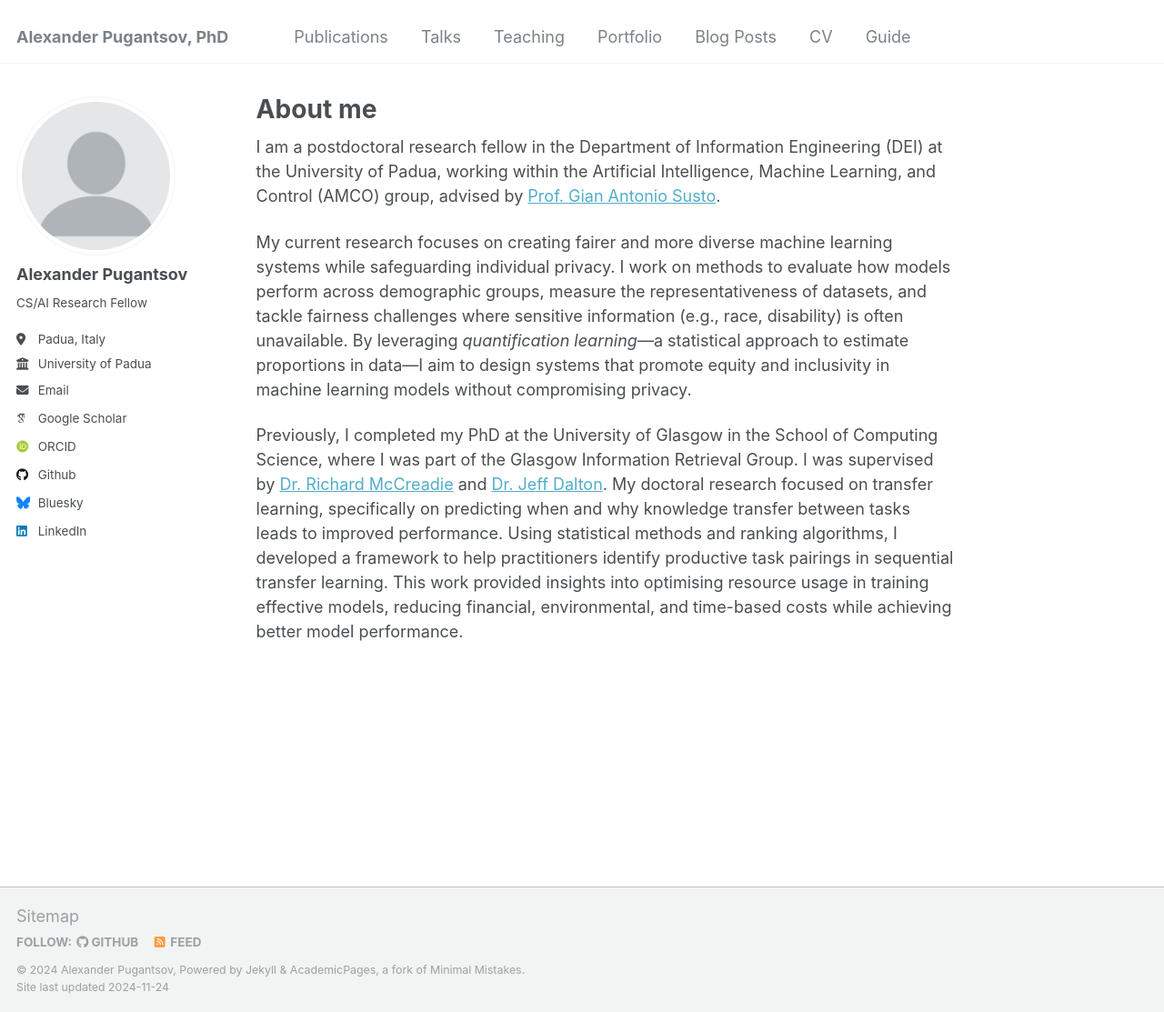
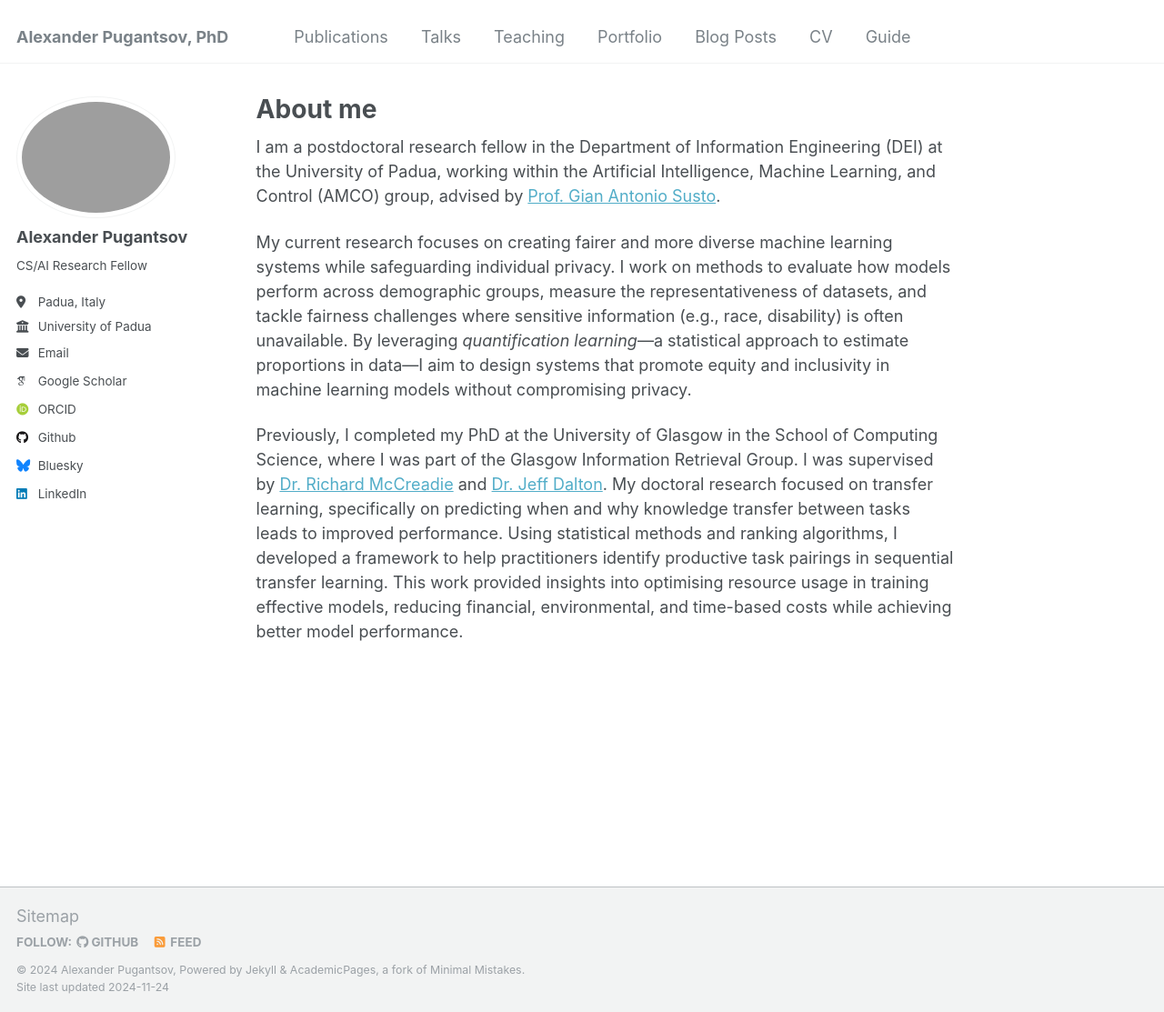
Before and after one commit to pugantsov/pugantsov.github.io, a Jekyll site: the page built from _pages/about.md, in a window 1280 px wide and 1113 px high. Shown: the whole window at 91% size. Built offline with Jekyll 4.4.1, drawn with Linux system fonts in a browser that asks for light colours; some web fonts are replaced.

Commit message:
Update _config.yml

```diff
--- a/_config.yml
+++ b/_config.yml
@@ -21,7 +21,7 @@ repository               : "pugantsov/pugantsov.github.io"
 #               Additional customization can be done by editing /_includes/author-profile.html
 author:
   # Biographic information
-  avatar           : "profile.png"
+  avatar           : "portrait.png"
   name             : "Alexander Pugantsov"
   pronouns         : # example: "she/her"
   bio              : "CS/AI Research Fellow"
```
